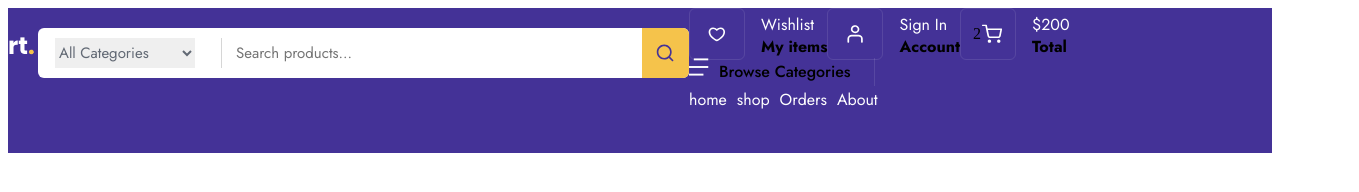
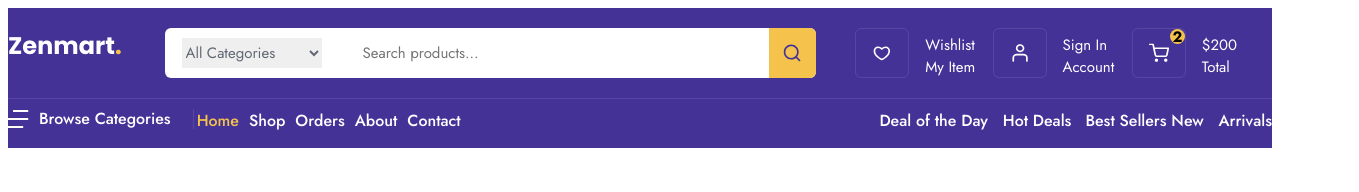
Before and after one commit to valijonbabaev/zenmart, a plain HTML site: page mypage/index.html in a window 1280 px wide. Shown: the whole page, 1359 px wide, since content can reach past the window. Drawn offline with Linux system fonts and the light colour scheme.

Commit message:
feat: completed navbar section publish

```diff
--- a/mypage/index.html
+++ b/mypage/index.html
@@ -3,93 +3,98 @@
 <head>
     <meta charset="UTF-8">
     <meta name="viewport" content="width=device-width, initial-scale=1.0">
-    <title>ZENMART</title>
-
+    <title>Zenmart</title>
+    <link rel="stylesheet" href="/public/css/command.css">
+    <link rel="stylesheet" href="/public/css/home.css">
     <link rel="preconnect" href="https://fonts.googleapis.com">
     <link rel="preconnect" href="https://fonts.gstatic.com" crossorigin>
     <link href="https://fonts.googleapis.com/css2?family=Jost:ital,wght@0,100..900;1,100..900&display=swap" rel="stylesheet">
-
-
-     <link rel="stylesheet"
-    href="../public/css/home.css" />
-    <link rel="stylesheet" href="../public/css/command.css" />
 </head>
 <body>
     <div class="navbar_frame">
-
         <div class="container">
-
             <div class="navbar_top">
-                <a href="./index.html"> <img src="../public/images/icons/logo.png" alt=""/></a>
+                <a href="index.html">
+                    <img src="/public/images/icons/logo.png" alt="">
+                </a>
 
                 <div class="nav_search_frame">
                     <div class="search_box">
+
                         <div class="category_list">
                             <select name="" id="">
-            <option value="all" selected>All Categories </option>
-            <option value="Computer"> </option>
+                                <option value="all" selected>all categories</option>
+                                <option value="computer"> computer</option>
                             </select>
                         </div>
-    <input type="text" placeholder="Search products..."/>
+                        <input type="text" placeholder="Search products...">
 
                     </div>
                     <div class="search_icon_box">
-        <img src="../public/images/icons/search.svg" alt=""/>
+                        <img src="/public/images/icons/search.svg" alt="ikonka">
                     </div>
 
                 </div>
 
-            </div>
-            </div>
-
-            <div class="navbar_top">
                 <div class="nav_top_menu">
                     <div class="top_menu_box">
                         <div class="box_icon_box">
-                    <img src="../public/images/icons/heart.svg"/>
+                            <img src="/public/images/icons/heart.svg" alt="">
                         </div>
                         <div class="box_info_box">
                             <span>Wishlist</span>
-                    <strong>My items</strong>
+                            <strong>My Item</strong>
+                        </div>
                     </div>
                     <div class="top_menu_box">
                         <div class="box_icon_box">
-                    <img src="../public/images/icons/profile.svg"/>
+                            <img src="/public/images/icons/profile.svg" alt="">
                         </div>
                         <div class="box_info_box">
                             <span>Sign In</span>
                             <strong>Account</strong>
                         </div>
+                    </div>
                     <div class="top_menu_box">
                         <div class="box_icon_box">
                             <div class="basket_count">2</div>
-                    <img src="../public/images/icons/shopping-cart.svg"/>
+                            <img src="/public/images/icons/shopping-cart.svg" alt="">
                         </div>
                         <div class="box_info_box">
                             <span>$200</span>
                             <strong>Total</strong>
                         </div>
+                    </div>
+                    <div></div>
+                    <div></div>
+                </div>
+
+            </div>
+            <div class="navbar_bott">
+                <div class="navbat_bott_menu_box">
+                    <div class="browse_box">
+                        <img src="/public/images/icons/browse.svg" alt="">
+                        <span>Browse Categories</span>
+                    </div>
+
+                    <div class="navbar_route_menu">
+                        <a href="" class="title">Home</a>
+                        <a href="">Shop</a>
+                        <a href="">Orders</a>
+                        <a href="">About</a>
+                        <a href="">Contact</a>
+                    </div>
+
+                    <div class="sorting_menu">
+                        <span>Deal of the Day </span>
+                        <span> Hot Deals</span>
+                        <span>Best Sellers New  </span>
+                        <span>  Arrivals</span>
 
                     </div>
                 </div>
             </div>
         </div>
-        <div class="navbar_bott">
-            <div class="navbar_bott_menu_box">
-                <div class="browse_box">
-                    <img src="../public/images/icons/browse.svg" alt=""/>
-                    <span>Browse Categories</span>
     </div>
-                <div class="navbar_route_menu">
-                    <a  href=""> home</a>
-                    <a  href="">shop</a>
-                    <a  href=""> Orders</a>
-                    <a  href=""> About</a>
-                </div>
-            </div>
-        </div> </div>
-
-    </div>
-
 </body>
 </html>
--- a/public/css/command.css
+++ b/public/css/command.css
@@ -1,6 +1,7 @@
 html, body {
     margin: o;
     padding: 0;
+
 }
 
 a {
--- a/public/css/home.css
+++ b/public/css/home.css
@@ -1,72 +1,70 @@
-.navbar_frame {
+.navbar_frame{
     position: relative;
     width: 100%;
-    height: 145px;
-
+    height: 140px;
+    background-color: rgba(68, 50, 151, 1);
     display: flex;
     flex-direction: row;
     justify-content: center;
-
-    background: rgba(68, 50, 151, 1);
-
 }
-.navbar_frame .container {
+.navbar_frame .container{
     position: relative;
-   padding: 20px 0 14px;
     width: 1320px;
     height: auto;
     /* background-color: red; */
+    padding: 20px 0 14px;
 
 }
-
-.navbar_frame .container .navbar_top {
+.navbar_frame .container .navbar_top{
     width: 100%;
     height: 50px;
-
     display: flex;
     flex-direction: row;
     justify-content: space-between;
-/* background-color: greenyellow; */
-}
-
-.navbar_frame .container .navbar_bottom {
 
 }
-.navbar_top .nav_search_frame {
+.navbar_top .nav_search_frame{
     width: 651px;
     height: 50px;
     border-radius: 6px;
-
     display: flex;
     flex-direction: row;
-
-background: rgba(255, 255, 255, 1)
+    background: rgba(255, 255, 255, 1);
 }
-
-.nav_search_frame .search_box {
-    padding: 10px 17px;
+.nav_search_frame .search_box{
     display: flex;
     flex-direction: row;
     align-items: center;
-
+    padding: 10px 17px;
 }
-.search_box .category_list {
+.category_list select{
+    width: 140px;
+    height: 30px;
+    border: none;
+    outline: none;
+    color: rgba(98, 105, 116, 1);
+    font-family: "Jost";
+    font-style: Regular;
+    font-size: 15px;
+    font-weight: 400;
+    line-height: 22px;
+    text-align: left;
+    text-transform: capitalize;
+}
+.search_box .category_list{
     /* categories */
     width: 166px;
     height: 30px;
-
-border-right: 1px solid rgba(214, 214, 214, 1);
+    border-right: 1px solid rgba(255, 255, 255, 1);
 }
-
-.category_list select{
-width: 140px;
-height: 30px;
-
+.search_box input{
+    /* Search products… */
+    margin-left: 12px;
+    width: 387px;
+    height: 22px;
     border: none;
     outline: none;
-
     color: rgba(98, 105, 116, 1);
-
     font-family: "Jost";
     font-style: Regular;
     font-size: 15px;
@@ -75,17 +73,54 @@ line-height: 22px;
     letter-spacing: 0%;
     text-align: left;
 }
+.nav_search_frame .search_icon_box{
+    /* Rectangle 4 */
+    width: 49.81px;
+    height: 50px;
+    display: flex;
+    justify-content: center;
+    align-items: center;
+    border-radius: 0px 6px 6px 0px;
+    background: rgba(245, 195, 75, 1);
+}
+.navbar_top .nav_top_menu{
+    /* right-box */
 
-.search_box input {
-margin-left: 12px;
-width: 387px;
+    width: 416.87px;
+    height: 50px;
+    display: flex;
+    flex-direction: row;
+    justify-content: space-between;
+}
+.nav_top_menu .top_menu_box{
+    display: flex;
+    flex-direction: row;
+}
+.top_menu_box .box_icon_box{
+    /* Rectangle 5 */
+    position: relative;
+    width: 54px;
+    height: 50px;
+    box-sizing: border-box;
+    border: 1px solid rgba(255, 255, 255, 0.1);
+    border-radius: 6px;
+    display: flex;
+    justify-content: center;
+    align-items: center;
+}
+.box_icon_box img{
+    width: 22px;
     height: 22px;
 
-border: none;
-outline: none;
-
-color: rgba(98, 105, 116, 1);
-
+}
+.top_menu_box .box_info_box{
+    display: flex;
+    flex-direction: column;
+    margin-left: 16px;
+    justify-content: flex-end;
+}
+.box_info_box span{
+    color: rgba(255, 255, 255, 1);
     font-family: "Jost";
     font-style: Regular;
     font-size: 15px;
@@ -94,134 +129,62 @@ line-height: 22px;
     letter-spacing: 0%;
     text-align: left;
 }
-
-.nav_search_frame .search_icon_box {
-   width: 50px;
-   height: 50px;
-
-   display: flex;
-   justify-content: center;
-   align-items: center;
-
-
-   border-radius: 0px 6px 6px 0px;
-background: rgba(245, 195, 75, 1);
-}
-
-.navbar_top .nav_top_menu{
-    width: 416px;
-    height: 50px;
-
-
-   display: flex;
-   flex-direction: row;
-   justify-content: space-between;
-
-}
-
-.nav_top_menu .top_menu_box{
-    display: flex;
-    flex-direction: row;
-}
-.top_menu_box .box_icon_box {
-   position: relative;
-   top: 0;
-   right: 0;
-
-    width: 54px;
-    height: 50px;
-
-    display: flex;
-    justify-content: center;
-    align-items: center;
-
-border: 1px solid rgba(255, 255, 255, 0.1);
-border-radius: 6px;
-}
-
-.box_icon_box img{
-    width: 22px;
-    height: 22px;
-}
-
-.top_menu_box .box_info_box {
-    margin-left: 16px;
-    display: flex;
-    flex-direction: column;
-    justify-content: flex-end;
-}
-
-.box_info_box span{
+.box_info_box strong{
     color: rgba(255, 255, 255, 1);
-
     font-family: "Jost";
-font-size: 16px;
-font-weight: 500px;
+    font-style: Regular;
+    font-size: 15px;
+    font-weight: 400;
     line-height: 22px;
     letter-spacing: 0%;
     text-align: left;
 }
-
-.box_info_box strong{
+.box_icon_box .basket_count{
+    position: absolute;
+    top: 0;
+    right: 0;
+    width: 15px;
+    height: 15px;
+    background-color: rgba(245, 195, 75, 1);
+    border-radius: 50%;
+    color: black;
+    display: flex;
+    justify-content: center;
+    align-items: center;
     font-family: "Jost";
-font-size: 16px;
-font-weight: 500px;
+    font-style: Bold;
+    font-size: 15px;
+    font-weight: 700;
     line-height: 22px;
     letter-spacing: 0%;
     text-align: left;
-}
-
-/* .box_icon_box .basket_count {
-   position: absolute;
-    width: 15px;
-    height: 15px;
-
-    display: flex;
-    justify-content: center;
-    align-items: center;
-
-    border-radius: 50%;
-    background: rgb(245, 195, 75, 1)
-
-    color(srgb red green blue): rgba(11, 30, 64, 1);
-    font-family: Jost;
-    font-size: 8px;
-    font-weight: 700;
-    line-height: 10px;
-    letter-spacing: 0%;
-    text-align: left;
-} */
-
-.navbar_frame .container .navbar_bott{
-   margin-top: 20px;
-    border-top: 1px solid #5747a2 ;
 
 }
+.navbar_frame .container .navbar_bott{
+    border-top: 1px solid #5747a2;
+    margin-top: 20px;
 
-.navbar_bott  .navbar_bot_menu_box {
+}
+.navbar_bott .navbat_bott_menu_box{
     margin-top: 10px;
     height: 20px;
-
     display: flex;
     flex-direction: row;
     justify-content: space-between;
 }
-
 .navbar_bott .browse_box{
     width: 185px;
-
     display: flex;
     flex-direction: row;
-
-    border-right: 1px solid  #5747a2;
+    align-items: center;
+    border-right: 1px solid #5747a2;
 }
-
-.browse_box img {
+.browse_box immg{
     width: 20px;
     height: 18px;
 }
-
 .browse_box span{
+    color: rgba(255, 255, 255, 1);
     margin-left: 10px;
     font-family: "Jost";
     font-style: Medium;
@@ -231,36 +194,28 @@ line-height: 28px;
     letter-spacing: 0%;
     text-align: left;
 }
-
-.navbar_bott_menu_box .navbar_route_menu{
-
+.navbat_bott_menu_box .navbar_route_menu{
     width: 670px;
     display: flex;
     flex-direction: row;
 }
-
 .navbar_route_menu a{
-
+    font-family: "Jost";
+    font-style: Medium;
+    font-size: 16px;
+    font-weight: 500;
+    color: #fff;
     margin-right: 10px;
-font-family: "Jost";
-font-size: 16px;
-font-weight: 400;
-line-height: 28px;
-color: #ffff;
-text-align: left;
 }
-
 .navbar_route_menu a.title{
     color: #f5c34b;
 }
-
 .sorting_menu span{
-
     margin-left: 10px;
     color: rgba(255, 255, 255, 1);
     font-family: "Jost";
     font-style: Medium;
     font-size: 16px;
-font-weight: 400;
+    font-weight: 500;
 
 }
```
Also changed, not shown: mypage/index1.html (deleted, +0 -67 lines), public/css/home1.css (deleted). Lines whose indentation alone changed are shown as unchanged.
